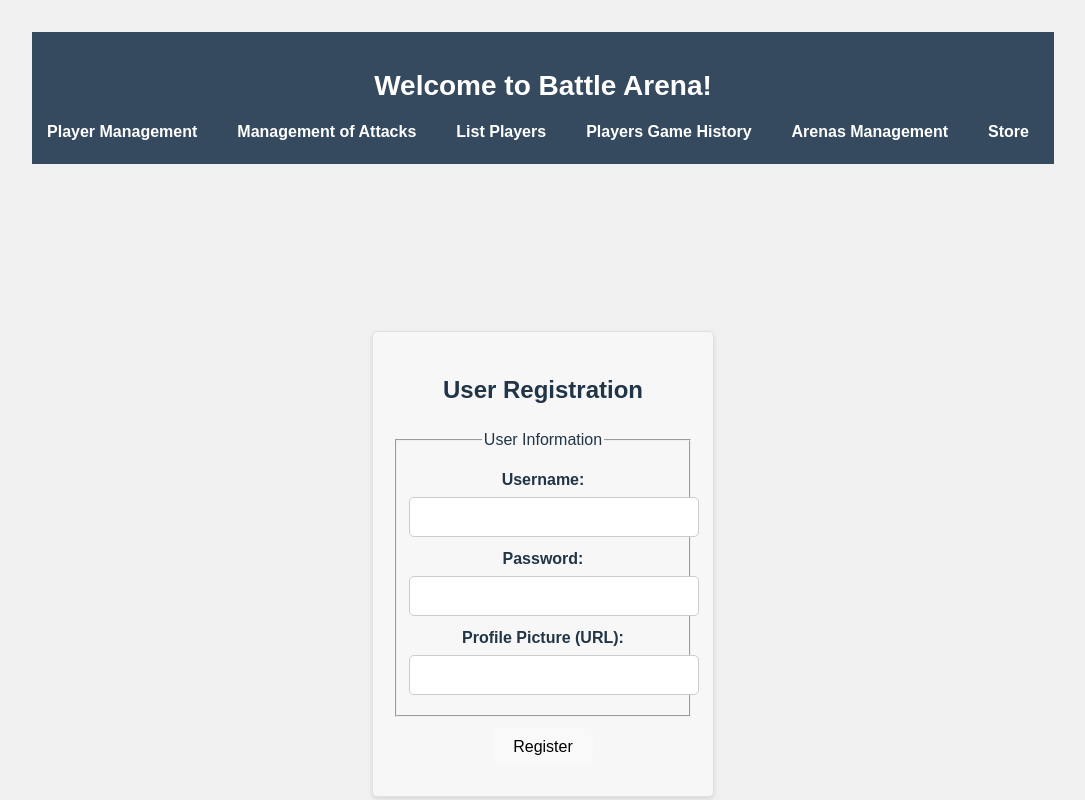
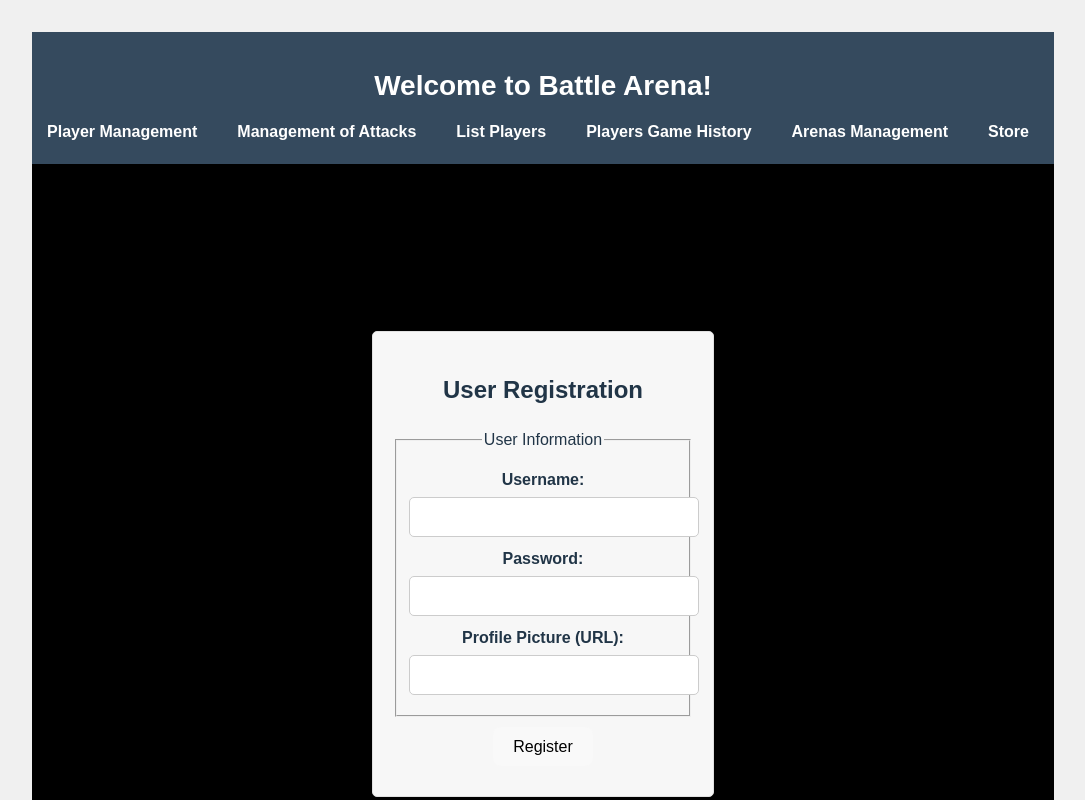
Before and after one commit to juangnnz/webprojects1, a Vue app: page /register in a window 1280 px wide. Shown: the top 800 px of the page, without its empty margins (97-1182 px from the left). Built offline with nearby package versions, Linux system fonts and the light colour scheme.

Commit message:
changing aesthehtic

```diff
--- a/src/components/registration.vue
+++ b/src/components/registration.vue
@@ -1,5 +1,5 @@
 <template>
-  <section class="registration-form">
+  <section class="registration-form" style="background-color: #000;">
     <form @submit.prevent="registerUser" class="form-container">
       <h2>User Registration</h2>
       <fieldset>
@@ -35,7 +35,6 @@ export default {
       },
     };
   },
-
 };
 </script>
 
```
Lines whose indentation alone changed are shown as unchanged.
